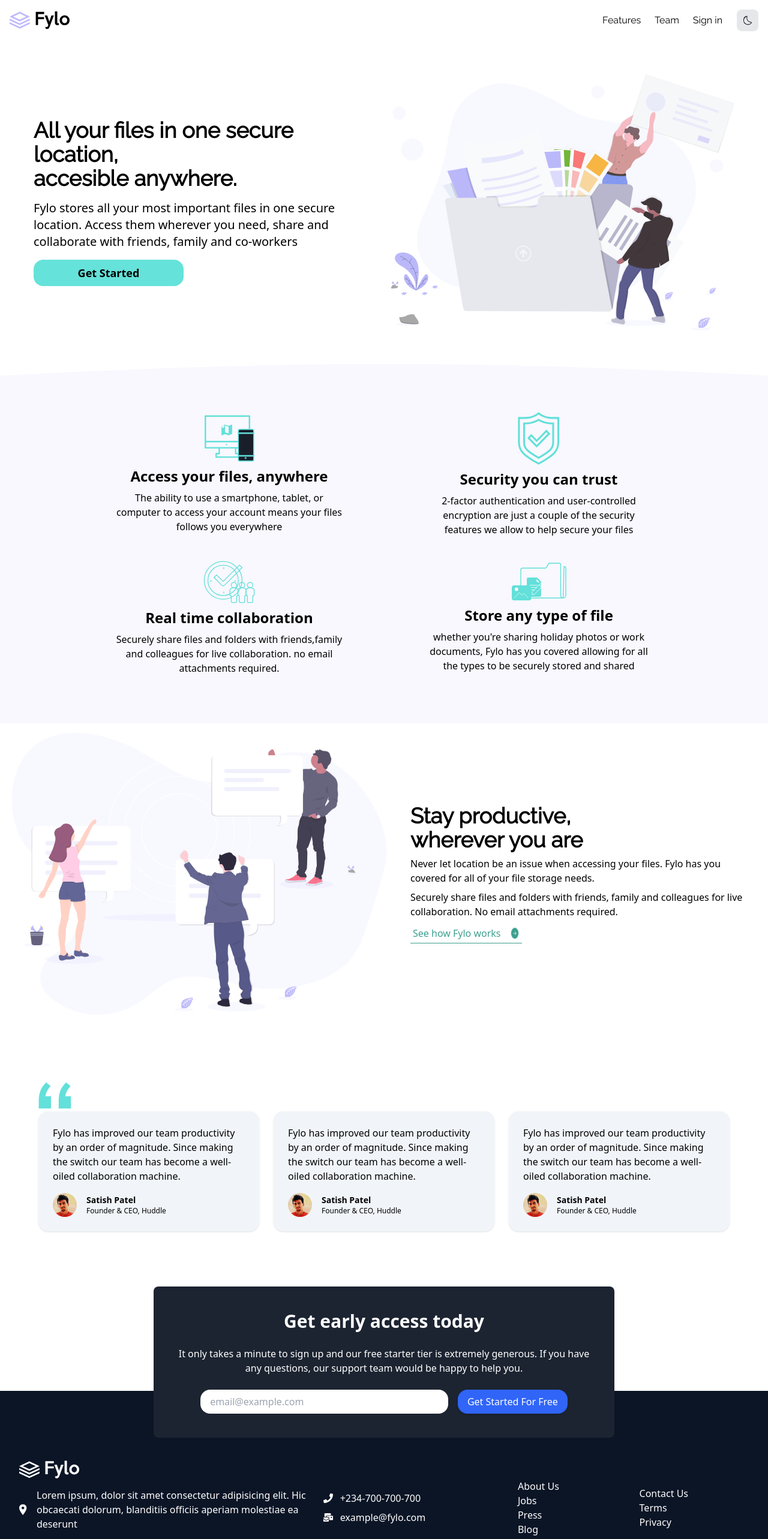
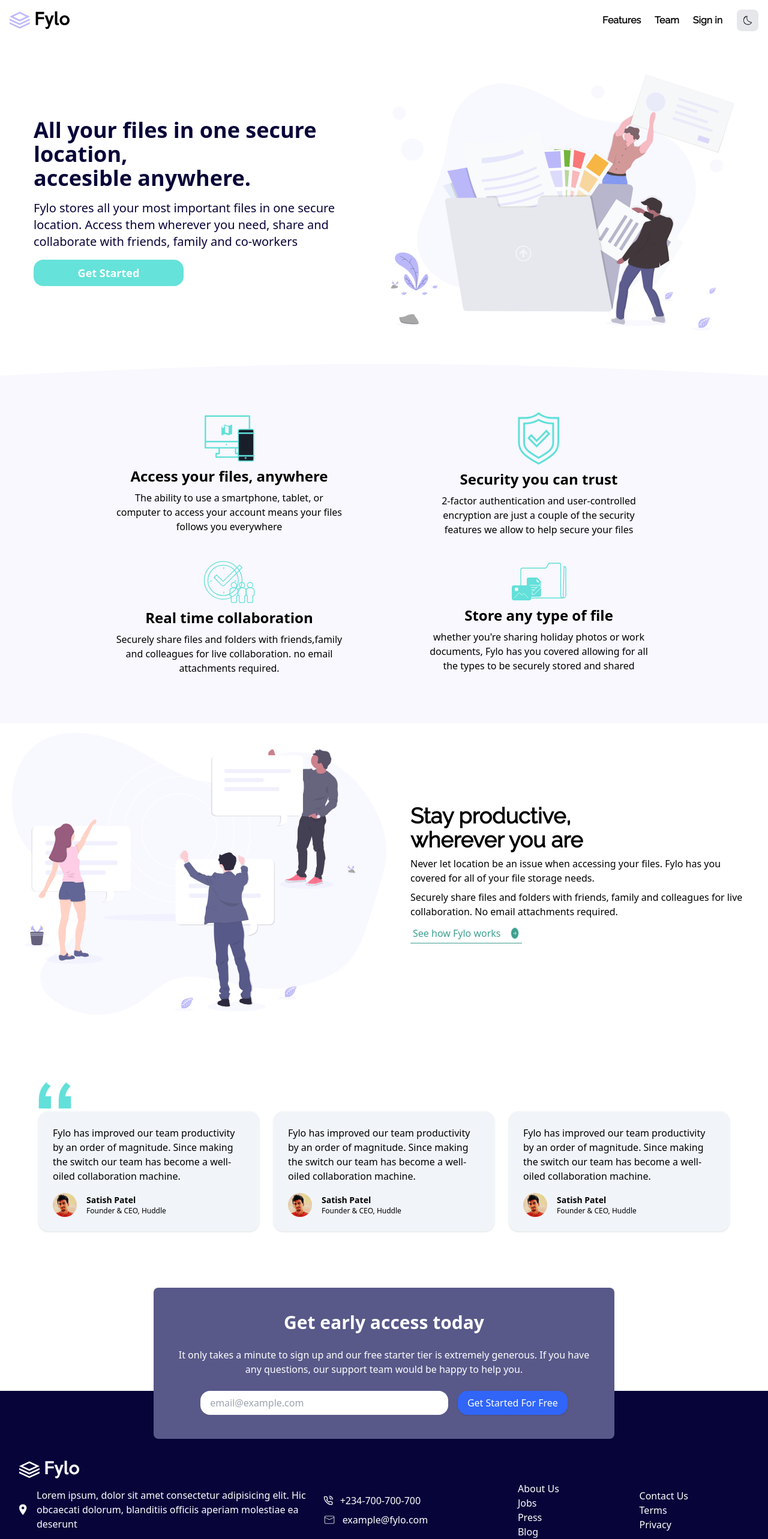
Before and after one commit to abeeebdon/fyloLanding, a React (Vite) app: page / in a window 1280 px wide. Shown: the top 2566 px of the page at 60% size. Built offline with nearby package versions, Linux system fonts and the light colour scheme.

Commit message:
UI-FIXES: Modifying colors and fonts

```diff
--- a/src/App.tsx
+++ b/src/App.tsx
@@ -1,9 +1,11 @@
 import { useEffect, useState } from 'react'
-import { FaFacebook, FaInstagram, FaMailBulk, FaPhone } from 'react-icons/fa'
+import { FaFacebookF, FaInstagram } from 'react-icons/fa'
 import { data } from './Data'
 import { FaX } from 'react-icons/fa6'
 import Hero from './Hero'
 import Header from './Header'
+import { CiMail } from 'react-icons/ci'
+import { FiPhoneCall } from 'react-icons/fi'
 
 function App() {
   const [darkMode, setDarkMode] = useState(
@@ -86,7 +88,7 @@
         </section>
 
         {/* Testimonials section  */}
-        <div className="py-10 container">
+        <div className="py-10 container mt-10 mb-20">
           <div className="max-w-6xl mx-auto">
             <img src="/images/bg-quotes.png" alt="quotes" />
             <section className="mt-1 md:flex items-center justify-center gap-6">
@@ -118,9 +120,9 @@
         </div>
       </article>
 
-      <article className="relative xl:mt-[250px] bg-[#1d2029]">
-        <div className="bg-[#1d2029]">
-          <section className="xl:absolute left-0 right-0 bottom-[80%] m-auto z-20 max-w-3xl mx-auto p-10 bg-[#1c2431] text-white rounded-lg">
+      <article className="relative xl:mt-[250px] ">
+        <div className="bg-blue  dark:bg-transparent ">
+          <section className="xl:absolute left-0 right-0 bottom-[80%] xl:m-auto z-20 max-w-3xl mx-auto p-10 bg-blue m-10 dark:bg-[#1c2431] text-white rounded-lg">
             <div className="text-center">
               <h3 className="text-3xl font-bold">Get early access today</h3>
               <p className="text-base my-6">
@@ -145,7 +147,7 @@
           </section>
         </div>
 
-        <footer className="bg-[#0b1526] text-white px-4 py-[100px]">
+        <footer className="bg-dblue dark:bg-[#0b1526] text-white px-4 py-[100px]">
           <div className="container gap-4 base-flex flex-wrap">
             <div className="basis-[40%]">
               <img
@@ -163,19 +165,20 @@
                 </p>
               </div>
 
-              <div className=" flex mt-6 gap-4 ">
-                <FaFacebook />
-                <FaX />
-                <FaInstagram />
+              <div className=" flex mt-6 gap-4 [&_svg]:text-2xl ">
+                <FaFacebookF className="hover:border hover:p-1 rounded-full border-white" />
+                <FaX className="hover:border hover:p-1 rounded-full border-white" />
+                <FaInstagram className="hover:border hover:p-1 rounded-full border-white" />
               </div>
             </div>
 
             <div className="basis-[25%] space-y-2">
               <div className="flex items-center gap-3">
-                <FaPhone /> +234-700-700-700
+                <FiPhoneCall /> +234-700-700-700
               </div>
               <div className="flex items-center gap-3">
-                <FaMailBulk /> example@fylo.com
+                <CiMail fontSize={20} className="font-bold text-white" />{' '}
+                example@fylo.com
               </div>
             </div>
             <div className="basis-[15%] list-none">
--- a/src/Header.tsx
+++ b/src/Header.tsx
@@ -20,17 +20,19 @@
         // The menu should be hidden on large screens
       }
       <div className="xs:basis-[70%] lg:basis-[30%] flex items-center gap-6 justify-end text-black dark:text-lightGray ">
-        <ul
-          className={
+        <div
+          className={`
+             max-w-[200px] [&_p]:font-semibold
+          ${
             showMenu
-              ? ' max-w-[200px] flex flex-col fixed left-0 top-10 right-0 bg-white dark:bg-[#181f2a] dark:text-white '
-              : 'max-w-[200px]  hidden xs:base-flex basis-[60%] '
-          }
+              ? 'flex flex-col fixed left-0 top-10 right-0 bg-white dark:bg-[#181f2a] dark:text-white '
+              : 'hidden xs:base-flex basis-[60%] '
+          }          `}
         >
-          <li>Features</li>
-          <li>Team</li>
-          <li>Sign in</li>
-        </ul>
+          <p className="hover:text-white cursor-pointer">Features</p>
+          <p className="hover:text-white cursor-pointer">Team</p>
+          <p className="hover:text-white cursor-pointer">Sign in</p>
+        </div>
         <div className="xs:hidden" onClick={() => setShowMenu(!showMenu)}>
           {showMenu ? <FaTimes /> : <FaBars />}
         </div>
--- a/src/Hero.tsx
+++ b/src/Hero.tsx
@@ -14,18 +14,18 @@
       </div>
       <article className="basis-1/2">
         <div className="section-one-text">
-          <h3 className="font-bold text-4xl sm:text-4xl font-raleway">
+          <h3 className="font-bold text-4xl sm:text-4xl dark:text-white text-dblue">
             All your files in one secure location,
             <br /> accesible anywhere.
           </h3>
-          <p className="my-4 text-xl">
+          <p className="my-4 text-xl text-dblue dark:text-white">
             Fylo stores all your most important files in one secure location.
             Access them wherever you need, share and collaborate with friends,
             family and co-workers
           </p>
         </div>
 
-        <button className="px-4 py-2 bg-[#65e2d9] text-lg hover:bg-[#339ecc] rounded-2xl w-[250px] font-bold">
+        <button className="px-4  py-2 text-white bg-[#65e2d9] text-lg hover:bg-[#339ecc] rounded-2xl w-[250px] font-bold">
           Get Started
         </button>
       </article>
```
